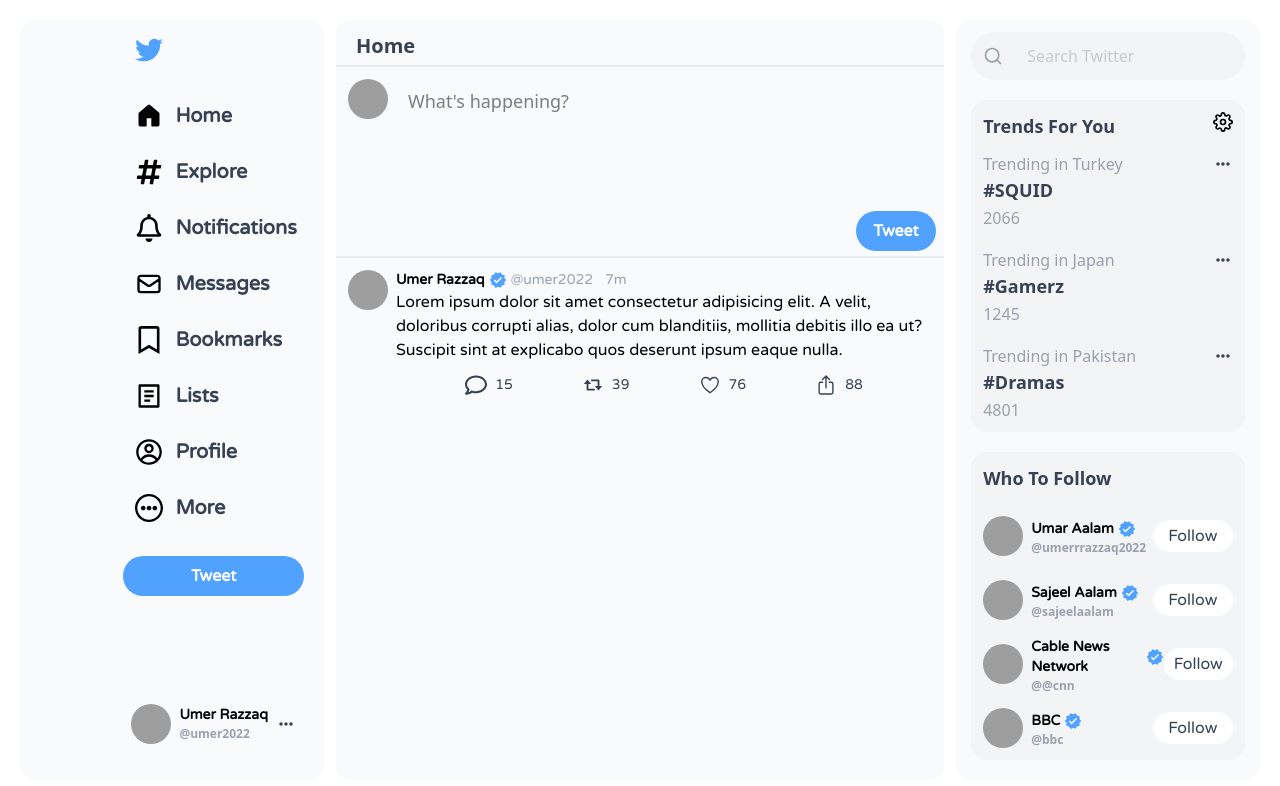
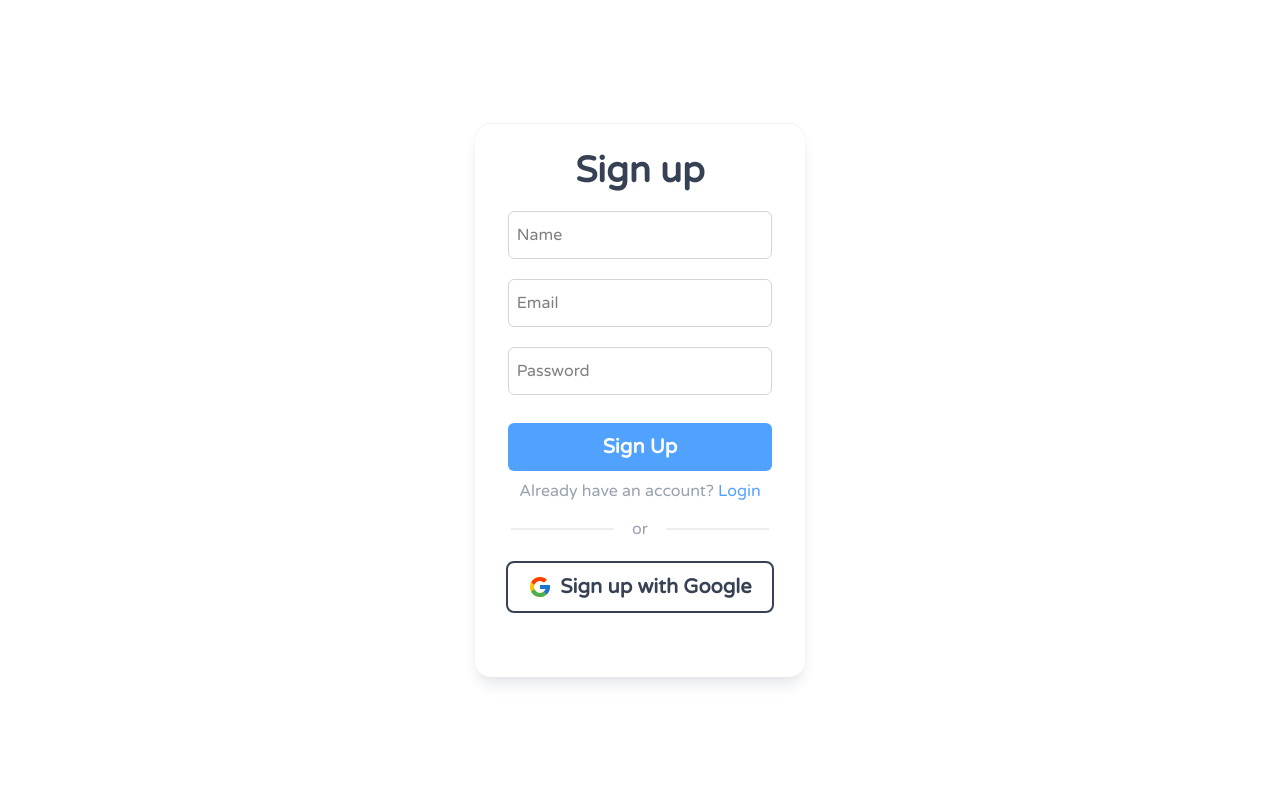
Before and after one commit to UmerAalam/twitter-clone, a React (Vite) app: page / in a window 1280 px wide. Shown: the top 786 px of the page. Built offline with nearby package versions, Linux system fonts and the light colour scheme; grey boxes are pictures that could not be loaded.

Commit message:
Sign-up-page-completed

```diff
--- a/src/App.jsx
+++ b/src/App.jsx
@@ -5,10 +5,11 @@
   Route,
 } from "react-router";
 import HomePage from "./pages/HomePage";
+import SignUpPage from "./pages/SignUpPage";
 
 const App = () => {
   const router = createBrowserRouter(
-    createRoutesFromElements(<Route path="/" element={<HomePage />} />)
+    createRoutesFromElements(<Route path="/" element={<SignUpPage />} />)
   );
 
   return <RouterProvider router={router} />;
--- a/src/components/ComposeTweet.jsx
+++ b/src/components/ComposeTweet.jsx
@@ -1,5 +1,5 @@
 import React from "react";
-
+import ComposedTweet from "./ComposedTweet";
 const ComposeTweet = ({ profileImage }) => {
   return (
     <div className="text-right">
@@ -22,7 +22,10 @@
           maxLength={150}
         ></textarea>
       </div>
-      <button className="mr-2  hover:bg-blue-300 bg-blue-400 font-bold text-white rounded-full h-10 w-20 size-fit">
+      <button
+        onClick={() => {}}
+        className="mr-2 cursor-pointer  hover:bg-blue-300 bg-blue-400 font-bold text-white rounded-full h-10 w-20 size-fit"
+      >
         Tweet
       </button>
     </div>
--- a/src/components/ComposedTweet.jsx
+++ b/src/components/ComposedTweet.jsx
@@ -5,11 +5,7 @@
 import { BiRepost } from "react-icons/bi";
 import { IoHeartOutline } from "react-icons/io5";
 import { IoShareOutline } from "react-icons/io5";
-const ComposedTweet = ({
-  name = "Umer Razzaq",
-  username = "umer2022",
-  time = "7m",
-}) => {
+const ComposedTweet = ({ name, username, time, tweetText }) => {
   return (
     <>
       <div className="flex items-start w-full p-3">
@@ -36,33 +32,30 @@
                 {time}
               </div>
             </h2>
-            <p className="flex font-normal text-base">
-              Lorem ipsum dolor sit amet consectetur adipisicing elit. A velit,
-              doloribus corrupti alias, dolor cum blanditiis, mollitia debitis
-              illo ea ut? Suscipit sint at explicabo quos deserunt ipsum eaque
-              nulla.
+            <p className="cursor-auto flex font-normal text-base">
+              {tweetText}
             </p>
           </div>
           <div className="flex justify-evenly pt-3">
             <IconButton
-              textCss={"font-normal text-sm ml-2 my-auto"}
+              textCss={"font-normal text-sm ml-4 my-auto cursor-auto"}
               iconText={Math.floor(Math.random() * 100)}
-              icon={<FaRegComment size={22} />}
+              icon={<FaRegComment className="cursor-pointer" size={22} />}
             />
             <IconButton
-              textCss={"font-normal text-sm ml-2 my-auto"}
+              textCss={"font-normal text-sm ml-4 my-auto cursor-auto"}
               iconText={Math.floor(Math.random() * 100)}
-              icon={<BiRepost size={22} />}
+              icon={<BiRepost className="cursor-pointer" size={22} />}
             />
             <IconButton
-              textCss={"font-normal text-sm ml-2 my-auto"}
+              textCss={"font-normal text-sm ml-4 my-auto cursor-auto"}
               iconText={Math.floor(Math.random() * 100)}
-              icon={<IoHeartOutline size={22} />}
+              icon={<IoHeartOutline className="cursor-pointer" size={22} />}
             />
             <IconButton
-              textCss={"font-normal text-sm ml-2 my-auto"}
+              textCss={"font-normal text-sm ml-4 my-auto cursor-auto"}
               iconText={Math.floor(Math.random() * 100)}
-              icon={<IoShareOutline size={22} />}
+              icon={<IoShareOutline className="cursor-pointer" size={22} />}
             />
           </div>
         </div>
--- a/src/components/HomeFeed.jsx
+++ b/src/components/HomeFeed.jsx
@@ -1,8 +1,18 @@
 import React from "react";
+import ComposedTweet from "./ComposedTweet";
 import ComposeTweet from "./ComposeTweet";
-import IconButton from "./IconButton";
-import ComposedTweet from "./ComposedTweet";
 const HomeFeed = () => {
+  const feedTweets = [
+    {
+      name: "Umer Razzaq",
+      username: "umerrazzaq2022",
+      time: "7h",
+      tweetText: `Lorem ipsum dolor sit amet consectetur adipisicing elit. A velit,
+              doloribus corrupti alias, dolor cum blanditiis, mollitia debitis
+              illo ea ut? Suscipit sint at explicabo quos deserunt ipsum eaque
+              nulla.`,
+    },
+  ];
   return (
     <>
       <div className="bg-gray-50 rounded-2xl">
@@ -11,8 +21,19 @@
         </div>
         <hr />
         <ComposeTweet />
-        <hr />
-        <ComposedTweet />
+        {feedTweets.map((tweet) => {
+          return (
+            <>
+              <hr />
+              <ComposedTweet
+                name={tweet.name}
+                username={tweet.username}
+                tweetText={tweet.tweetText}
+                time={tweet.time}
+              />
+            </>
+          );
+        })}
       </div>
     </>
   );
--- a/src/components/MenuProfile.jsx
+++ b/src/components/MenuProfile.jsx
@@ -3,7 +3,7 @@
 import { MdOutlineMoreHoriz } from "react-icons/md";
 const MenuProfile = () => {
   return (
-    <div className="select-none px-2 inline-flex gap-2 justify-center rounded-full hover:bg-gray-100 h-12 items-center">
+    <div className="cursor-pointer px-2 inline-flex gap-2 justify-center rounded-full hover:bg-gray-100 h-12 items-center">
       <img
         className="rounded-full w-10 h-10 object-cover my-auto"
         width={200}
--- a/src/index.css
+++ b/src/index.css
@@ -8,8 +8,17 @@
 button {
     font-family: "Varela Round", sans-serif;
 }
+input {
+    font-family: "Varela Round", sans-serif;
+}
+div {
+    font-family: "Varela Round", sans-serif;
+}
 hr {
     margin-top: 5px;
     border: 1px solid gainsboro;
     opacity: 50%;
 }
+a:hover {
+    text-decoration: underline;
+}
--- /dev/null
+++ b/src/pages/SignUpPage.jsx
@@ -0,0 +1,60 @@
+import React from "react";
+import { FcGoogle } from "react-icons/fc";
+const SignUpPage = () => {
+  return (
+    <div className="flex bg-white h-screen justify-center p-1">
+      <div className="rounded-2xl bg-white my-auto white shadow-gray-200 inset-shadow-2xs shadow-lg h-[70%] w-[26%] font-black">
+        <h2 className="flex justify-center text-gray-700 text-4xl mt-7">
+          Sign up
+        </h2>
+        <form>
+          <input
+            title="Name"
+            className="mt-5 focus:outline-blue-400 flex justify-center w-[80%] h-12 mx-auto font-medium border border-gray-300 rounded-md p-2"
+            placeholder="Name"
+            type="text"
+            required
+          />
+          <input
+            title="Email"
+            className="mt-5 focus:outline-blue-400 flex justify-center w-[80%] h-12 mx-auto font-medium border border-gray-300 rounded-md p-2"
+            placeholder="Email"
+            type="email"
+            required
+          />
+          <input
+            title="Password"
+            className="mt-5 focus:outline-blue-400 flex justify-center w-[80%] h-12 mx-auto font-medium border border-gray-300 rounded-md p-2"
+            placeholder="Password"
+            type="password"
+            required
+          />
+          <button
+            type="submit"
+            className="cursor-pointer hover:bg-blue-300 text-white rounded-md flex items-center justify-center mx-auto mt-7 bg-blue-400 text-xl h-12 w-[80%]"
+          >
+            Sign Up
+          </button>
+          <div className="flex justify-center mt-2 font-medium text-gray-400">
+            Already have an account?
+            <a className="cursor-pointer ml-1 text-blue-400">Login</a>
+          </div>
+        </form>
+        <div className="flex justify-between mx-9 mt-5">
+          <hr className="w-[40%]" />
+          <div className="font-medium text-gray-400 -m-1.5">or</div>
+          <hr className="w-[40%]" />
+        </div>
+        <button
+          type="submit"
+          className="hover:bg-gray-50 outline-2 outline-gray-700 cursor-pointer text-gray-700 rounded-md flex items-center justify-center mx-auto mt-7 bg-white-400 text-xl h-12 w-[80%]"
+        >
+          <FcGoogle className="mr-2" size={24} />
+          Sign up with Google
+        </button>
+      </div>
+    </div>
+  );
+};
+
+export default SignUpPage;
```
